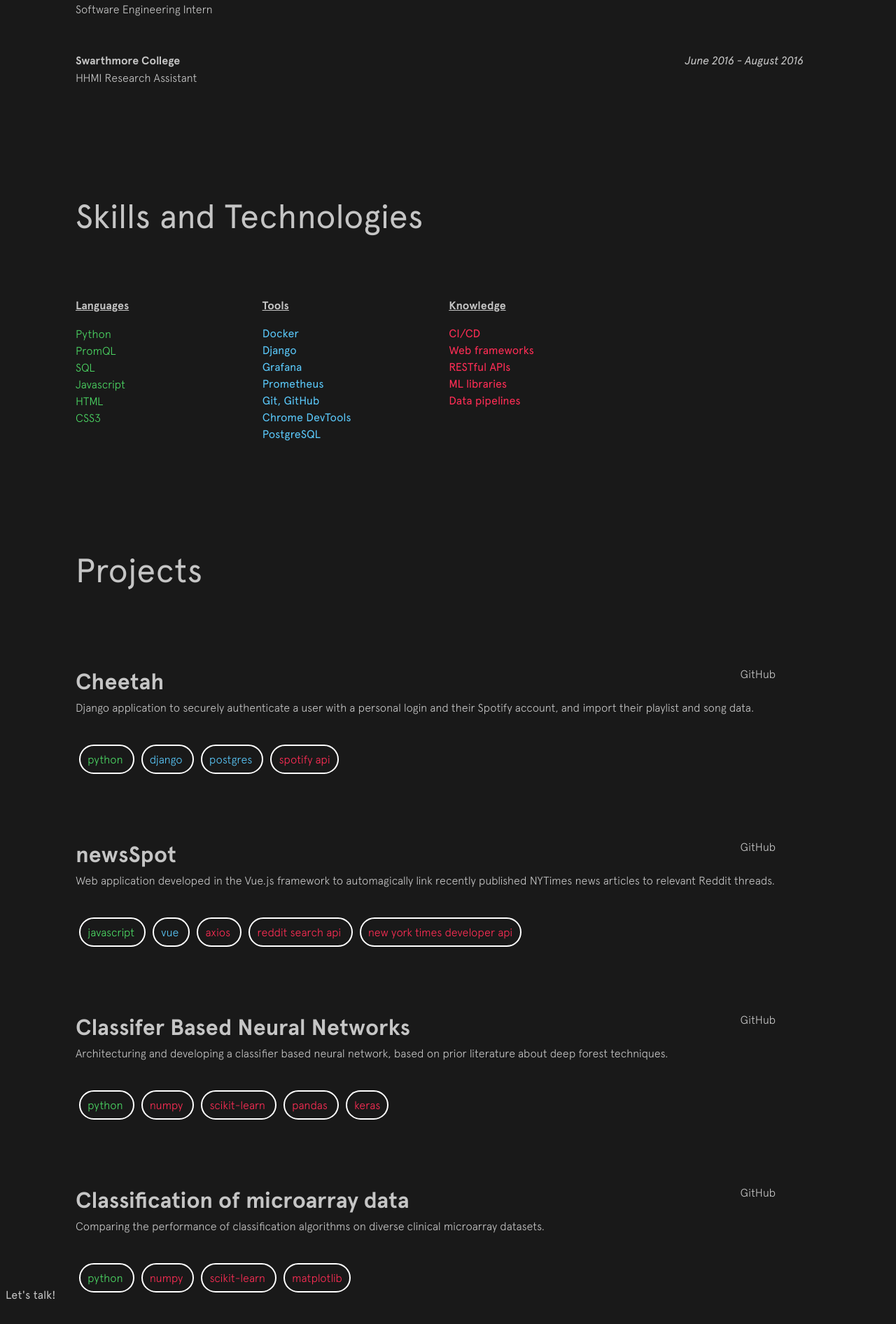
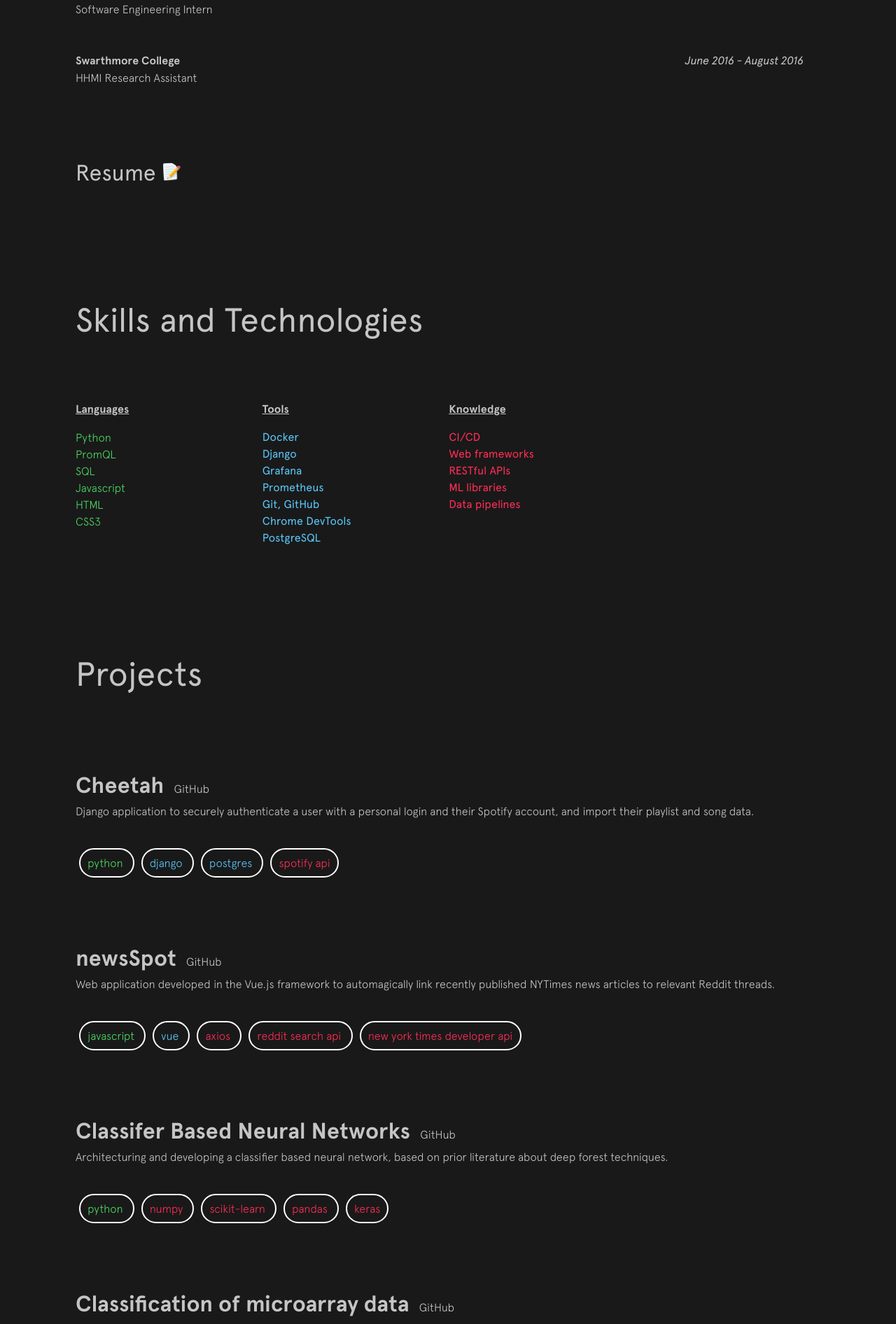
Before and after one commit to rhwang10/rhwang10.github.io, a Jekyll site: the page built from index.html, in a window 1280 px wide. Shown: the part 1699-3591 px from the top of the page at 70% size. Built offline with Jekyll 4.4.1, drawn with Linux system fonts in a browser that asks for light colours; before the commit the page ends 3570 px from its top, so only the background shows below that.

Commit message:
Updated and added resume

```diff
--- a/_includes/experience.html
+++ b/_includes/experience.html
@@ -12,4 +12,8 @@
     </div>
     {% endfor %}
   </div>
+
+  <a href="../resume.pdf">
+    <span class="experience_resume">Resume<span class="emoji paper"></span></span>
+  </a>
 </section>
--- a/css/main.css
+++ b/css/main.css
@@ -64,6 +64,16 @@ a {
   font-family: inherit;
   color: inherit;
   text-decoration: none;
+  border-bottom: 2px solid rgba(192, 192, 192, 0);
+  -webkit-transition: border 500ms ease;
+  -moz-transition: border 500ms ease;
+  -ms-transition: border 500ms ease;
+  -o-transition: border 500ms ease;
+  transition: border 500ms ease;
+}
+
+a:hover {
+  border-bottom: 2px solid rgba(192, 192, 192, 1);
 }
 
 .emoji {
@@ -109,18 +119,11 @@ header.intro h2.intro__paragraph .name {
 }
 
 header.intro a.email_text {
-  border-bottom: 2px solid rgba(192, 192, 192, 0);
-  -webkit-transition: border 500ms ease;
-  -moz-transition: border 500ms ease;
-  -ms-transition: border 500ms ease;
-  -o-transition: border 500ms ease;
-  transition: border 500ms ease;
   margin-left: 100px;
   max-width: 200px;
 }
 
 header.intro a.email_text:hover {
-  border-bottom: 2px solid rgba(192, 192, 192, 1);
   margin-left: 100px;
 }
 
@@ -197,8 +200,8 @@ section.experience .experience__title {
 }
 
 section.experience .experience__total {
-  /* border: 3px solid #E18728; */
   max-width: 1040px;
+  margin-bottom: 100px;
 }
 
 section.experience .experience__total .experience__details {
@@ -216,6 +219,14 @@ section.experience .experience__total .experience__details .experience_timerange
 section.experience .experience__total .experience__details .experience_position {
   font-family: Apercu-Light;
   display: block;
+}
+
+section.experience .experience_resume {
+  font-size: 2rem;
+}
+
+section.experience .experience_resume .emoji.paper {
+  background-image: url(../images/paper.png);
 }
 
 section.skills {
@@ -352,8 +363,8 @@ section.projects .projects__total .project__details .project_name {
 
 section.projects .projects__total .project__details .project_github {
   font-family: Apercu-Light;
-  float: right;
   align-items: baseline;
+  margin-left: 10px;
 }
 
 section.projects .projects__total .project__details .project_description {
@@ -395,3 +406,8 @@ section.projects .projects__total .project__details li.item_knowledge {
   margin-top: 30px;
   color: rgb(255, 45, 85);
 }
+
+footer {
+  margin-top: 150px;
+  margin-left: 100px;
+}
```
Also changed, not shown: images/paper.png (added), 1 other file.
